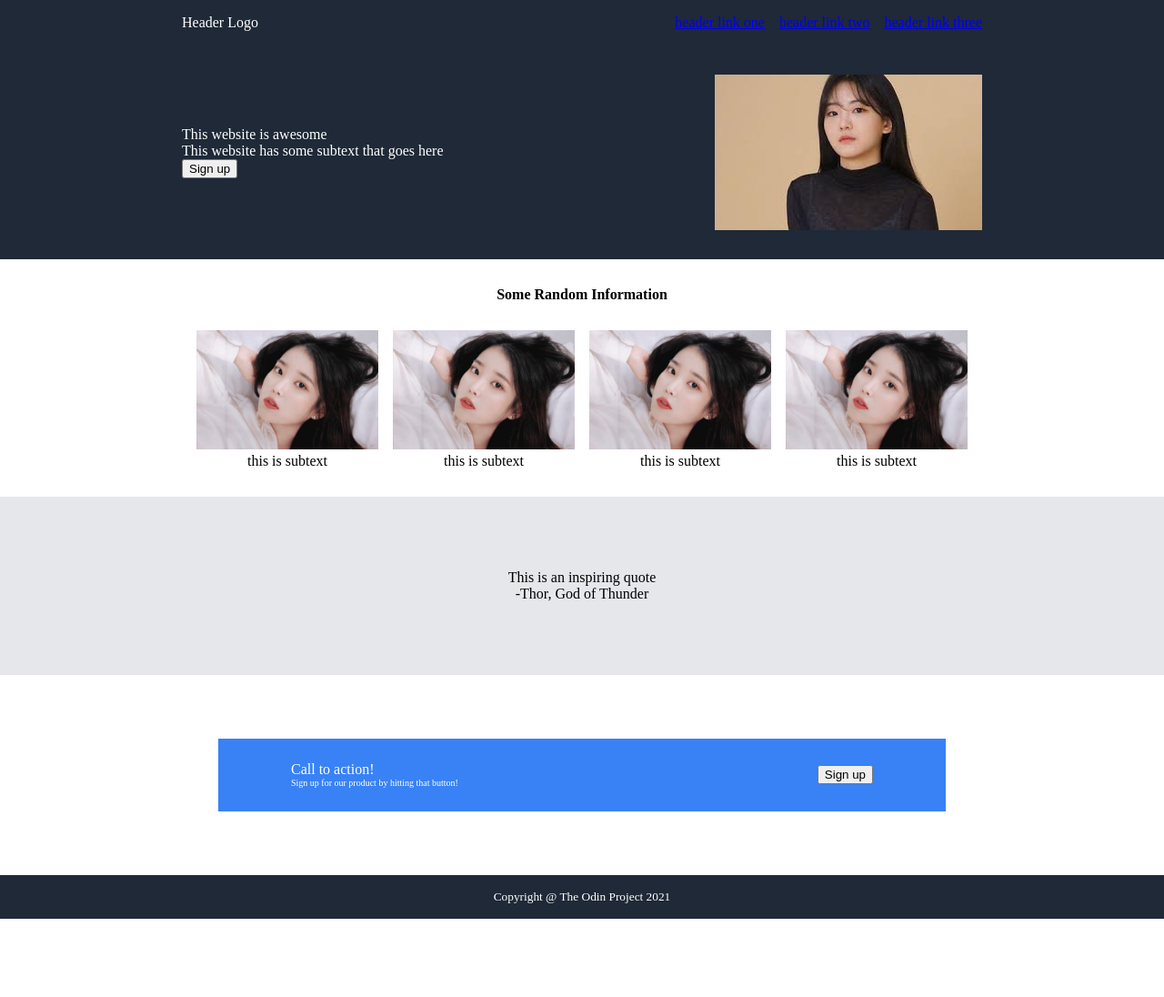
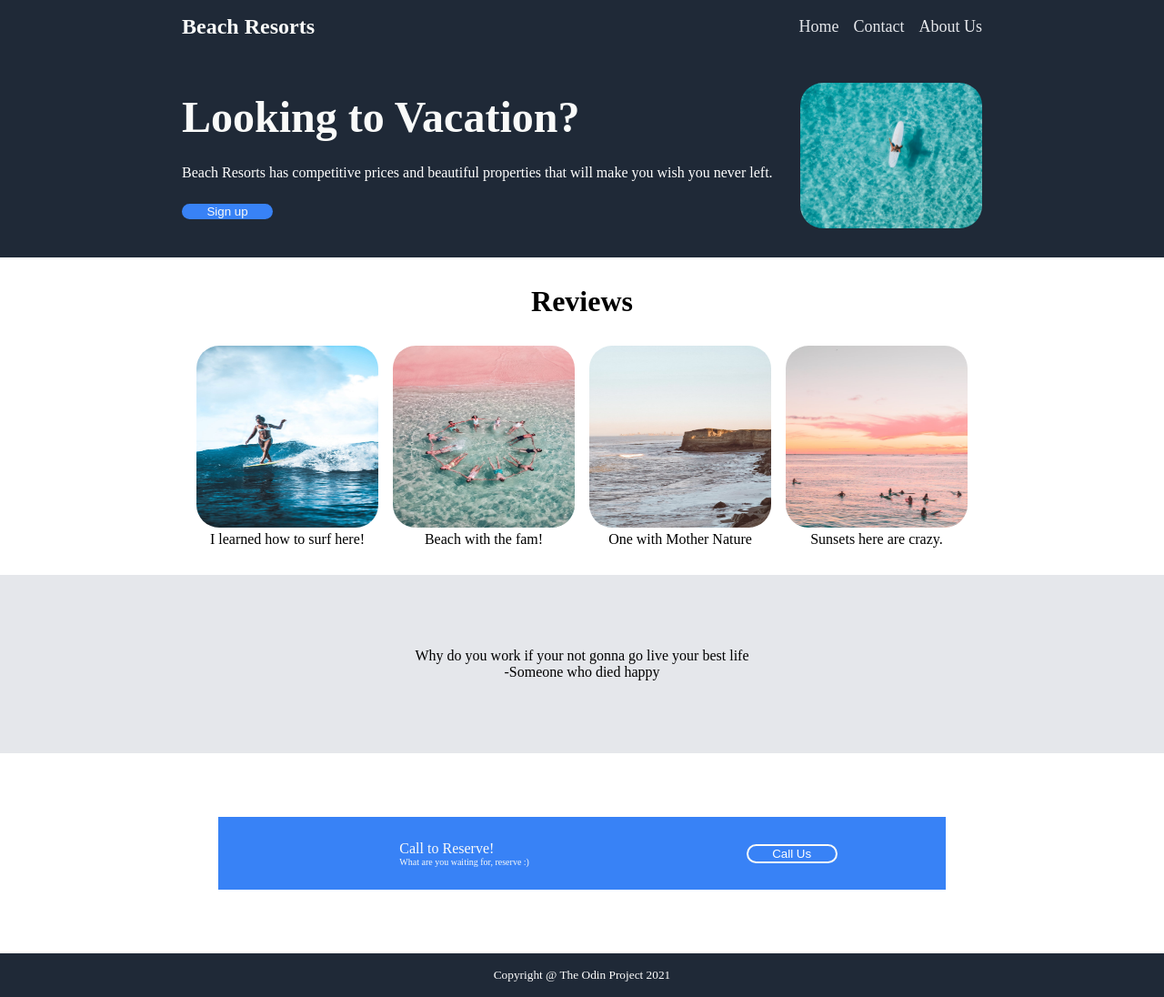
Before and after one commit to itspauljd/odin-landingpage, a plain HTML site: page index.html in a window 1280 px wide. Shown: the whole page at 91% size. Before the commit the page ends 1010 px from the top, so only its background shows below. Drawn offline with Linux system fonts and the light colour scheme.

Commit message:
Finished Landing Page Project

```diff
--- a/index.html
+++ b/index.html
@@ -4,67 +4,67 @@
     <meta charset="UTF-8">
     <meta http-equiv="X-UA-Compatible" content="IE=edge">
     <meta name="viewport" content="width=device-width, initial-scale=1.0">
-    <title>Document</title>
+    <title>Beach Resorts</title>
     <link rel="stylesheet" href="style.css">
 </head>
 <body>
 
     <div class="one">
         <div class="one-heading">
-            <div class="header-logo">Header Logo</div>
+            <div class="header-logo">Beach Resorts</div>
             <div class="links">
-                <a href="link">header link one</a>
-                <a href="link">header link two</a>
-                <a href="link">header link three</a>
+                <a href="link">Home</a>
+                <a href="link">Contact</a>
+                <a href="link">About Us</a>
             </div>
         </div>
 
 
         <div class="one-body">
             <div class="one-left">
-                <div class="one-left-header">This website is awesome</div>
-                <div class="one-left-text">This website has some subtext that goes here</div>
+                <div class="one-left-header">Looking to Vacation?</div>
+                <div class="one-left-text">Beach Resorts has competitive prices and beautiful properties that will make you wish you never left.</div>
                 <button type="button">Sign up</button>
             </div>
-            <img src="images/choyihyun.jpeg" alt="photo">
+            <img src="images/surfboard.jpeg" alt="photo">
         </div>
     </div>
 
     <div class="two">
-        <div class="two-header">Some Random Information</div>
+        <div class="two-header">Reviews</div>
         <div class="container">
             <div class="square">
-                <img src="images/iu.jpeg" alt="Girl in a jacket">
-                <div class="subtext">this is subtext</div>
+                <img src="images/one.jpeg" alt="Girl in a jacket">
+                <div class="subtext">I learned how to surf here!</div>
             </div>
             <div class="square">
-                <img src="images/iu.jpeg" alt="Girl in a jacket">
-                <div class="subtext">this is subtext</div>
+                <img src="images/two.jpeg" alt="Girl in a jacket">
+                <div class="subtext">Beach with the fam!</div>
             </div>
             <div class="square">
-                <img src="images/iu.jpeg" alt="Girl in a jacket">
-                <div class="subtext">this is subtext</div>
+                <img src="images/three.jpeg" alt="Girl in a jacket">
+                <div class="subtext">One with Mother Nature</div>
             </div>
             <div class="square">
-                <img src="images/iu.jpeg" alt="Girl in a jacket">
-                <div class="subtext">this is subtext</div>
+                <img src="images/four.jpeg" alt="Girl in a jacket">
+                <div class="subtext">Sunsets here are crazy.</div>
             </div>
         </div>
     </div>
 
     <div class="three">
-        <div class="quote">This is an inspiring quote</div>
-        <div class="quote-author">-Thor, God of Thunder</div>
+        <div class="quote">Why do you work if your not gonna go live your best life</div>
+        <div class="quote-author">-Someone who died happy</div>
     </div>
 
     <div class="four">
         <div class="blue-box">
             <div class="text">
-                <div class="blue-box-bold">Call to action!</div>
-                <div class="blue-box-subtext">Sign up for our product by hitting that button!</div>
+                <div class="blue-box-bold">Call to Reserve!</div>
+                <div class="blue-box-subtext">What are you waiting for, reserve :)</div>
             </div>
             <div class="four-button">
-                <button type="button">Sign up</button>
+                <button type="button">Call Us</button>
             </div>
         </div>
     </div>
--- a/style.css
+++ b/style.css
@@ -17,6 +17,19 @@ body {
     display: flex;
     justify-content: space-between;
     padding: 16px 200px;
+    align-items: center;
+}
+
+.header-logo {
+    font-size: 24px;
+    font-weight: bold;
+    color: #f9faf9
+}
+
+.links a {
+    text-decoration: none;
+    color: #E5E7EB;
+    font-size: 18px;
 }
 
 .links {
@@ -31,8 +44,29 @@ body {
     padding: 32px 200px;
 }
 
+.one-left {
+    display: flex;
+    flex-direction: column;
+    gap: 25px;
+}
+
+.one-left-header {
+    font-size: 48px;
+    font-weight: bolder;
+    color: #f9faf9
+}
+
+.one-left button {
+    max-width: 100px;
+    background-color: #3882F6;
+    color: #f9faf9;
+    border: none;
+    border-radius: 25px;
+}
+
+
 .one-body img {
-    max-width: 400px;
+    max-width: 300px;
 }
 
 .two {
@@ -47,6 +81,7 @@ body {
     display: flex;
     font-weight: bold;
     margin-top: 30px;
+    font-size: 32px;
 }
 
 .container {
@@ -57,8 +92,10 @@ body {
     margin: 30px;
 }
 
-.square img {
-    max-width: 200px;
+img {
+    width: 200px;
+    max-height: 200px;
+    border-radius: 25px;
 }
 
 .three {
@@ -80,26 +117,31 @@ body {
 .blue-box {
     background-color: #3882F6;
     display: flex;
-    justify-content: space-between;
+    justify-content: space-around;
     align-items: center;
     width: 800px;
     height: 80px;
     color: white
-
 }
 
 .text {
     display: flex;
     flex-direction: column;
     padding-left: 80px;
+    color: #f9faf9;
 }
 
 .blue-box-subtext {
     font-size: x-small;
 }
 
-.four-button {
-    padding-right: 80px;
+.four button {
+    background-color: #3882F6;
+    color: white;
+    border-radius: 25px;
+    border: 2px solid #f9faf9;
+    width: 100px;
+
 }
 
 .footer {
```
Also changed, not shown: images/choyihyun.jpeg (deleted), images/four.jpeg (added), images/iu.jpeg (deleted), images/one.jpeg (added), images/surfboard.jpeg (added), images/three.jpeg (added), images/two.jpeg (added).
